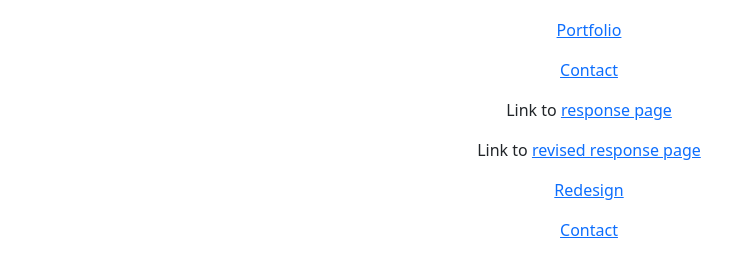
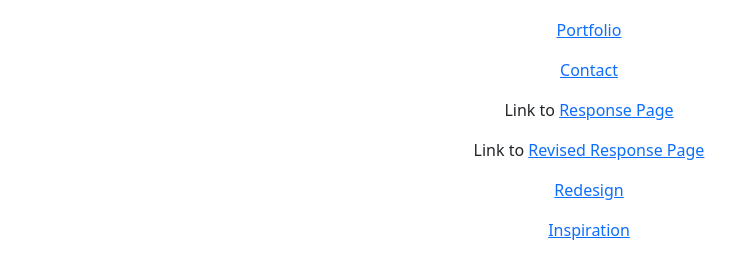
Before and after one commit to leojamesstrong/leojamesstrong.github.io, a Jekyll site: the page built from index.html, in a window 1280 px wide. Shown: the part 230-509 px from the top of the page, without its empty margins (51-807 px from the left). Built offline with Jekyll 4.4.1, drawn with Linux system fonts in a browser that asks for light colours.

Commit message:
Added info

```diff
--- a/_layouts/default.html
+++ b/_layouts/default.html
@@ -13,24 +13,6 @@
   <!-- Bootstrap core CSS -->
   <link href="https://cdn.jsdelivr.net/npm/bootstrap@5.0.0-beta2/dist/css/bootstrap.min.css" rel="stylesheet">
   <link rel="shortcut icon" type="image/png" href="favicon.png">
-
-  <script>
-    let current_url = document.location;
-    document.querySelectorAll(".navbar-light .navbar-nav .nav-link").forEach(function(e){
-       if(e.href == current_url){
-          e.classList += " current";
-       }
-    });
-  </script>
-
-  <style>
-    .current {
-  background-color: #006600;
-  /* Green */
-  color: #FFFFFF;
-  /* White */
-}
-</style>
 
 </head>
 
--- a/index.html
+++ b/index.html
@@ -11,10 +11,10 @@
     <p><a href="/portfolio.html">Portfolio</a></p>
     <p><a href="/contact.html">Contact</a></p>
 
-    <p>Link to <a href="/wa2.html">response page</a></p>
-    <p>Link to <a href="/wa3.html">revised response page</a></p>
+    <p>Link to <a href="/wa2.html">Response Page</a></p>
+    <p>Link to <a href="/wa3.html">Revised Response Page</a></p>
 
     <p><a href="/redesign.html">Redesign</a></p>
-    <p><a href="/inspiration.html">Contact</a></p>
+    <p><a href="/inspiration.html">Inspiration</a></p>
   </body>
 </html>
--- a/portfolio.html
+++ b/portfolio.html
@@ -6,5 +6,9 @@
 <html>
   <body>
     <p>Not much</p>
+    <figure class="figure">
+  <img src="Mane 6.png" class="figure-img img-fluid rounded" alt="...">
+  <figcaption class="figure-caption">Just an image.</figcaption>
+</figure>
   </body>
 </html>
```
